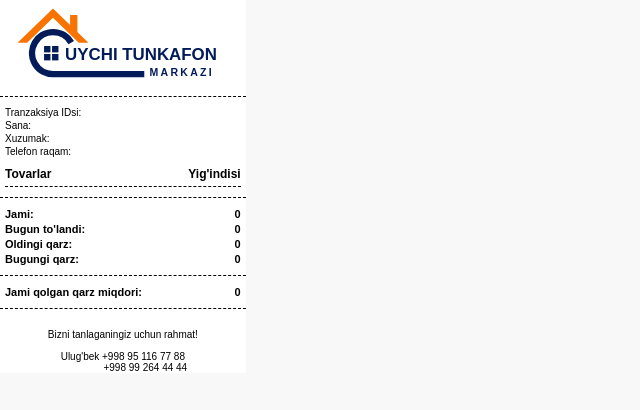
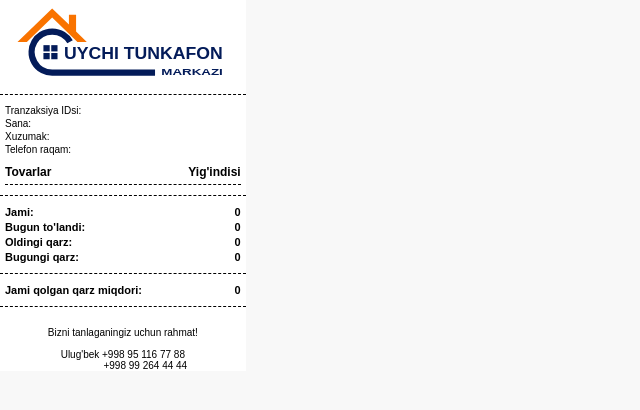
Before and after one commit to mukhammadrasuul/bahrom-aka-tunkafon4, a plain HTML site: page index.html in a window 1280 px wide. Shown: the whole page, without its empty margins (0-640 px from the left). Drawn offline with Linux system fonts and the light colour scheme.

Commit message:
Update index.html

```diff
--- a/index.html
+++ b/index.html
@@ -182,18 +182,18 @@
 
         var xuzumakName = getVal('xuzumak') || getVal('mijoz');
 
-        // Clean logo markup (uses "uychi tunkafon.jpg" if available, otherwise crisp SVG)
+        // Clean logo markup with locked text width so "N" never overflows the border
         var logoHtml = '<div class="receipt-logo">'
             + '<img src="uychi tunkafon.jpg" alt="Uychi Tunkafon Markazi" onerror="this.style.display=\'none\'; this.nextElementSibling.style.display=\'block\';" />'
-            + '<svg style="display:none;" viewBox="0 0 960 350" xmlns="http://www.w3.org/2000/svg">'
+            + '<svg style="display:none;" viewBox="0 0 980 350" xmlns="http://www.w3.org/2000/svg">'
             +   '<polygon points="20,170 175,20 250,92 250,48 282,48 282,123 330,170 288,170 175,60 62,170" fill="#F97300"/>'
-            +   '<path d="M 255 169 A 92 92 0 1 0 175 307 L 575 307" fill="none" stroke="#031B59" stroke-width="28" stroke-linecap="butt"/>'
+            +   '<path d="M 255 169 A 92 92 0 1 0 175 307 L 635 307" fill="none" stroke="#031B59" stroke-width="28" stroke-linecap="butt"/>'
             +   '<rect x="136" y="184" width="28" height="28" fill="#031B59"/>'
             +   '<rect x="171" y="184" width="28" height="28" fill="#031B59"/>'
             +   '<rect x="136" y="219" width="28" height="28" fill="#031B59"/>'
             +   '<rect x="171" y="219" width="28" height="28" fill="#031B59"/>'
-            +   '<text x="228" y="244" font-family="Arial, Helvetica, sans-serif" font-weight="900" font-size="74" fill="#031B59">UYCHI TUNKAFON</text>'
-            +   '<text x="598" y="316" font-family="Arial, Helvetica, sans-serif" font-weight="800" font-size="46" letter-spacing="10" fill="#031B59">MARKAZI</text>'
+            +   '<text x="228" y="244" textLength="710" lengthAdjust="spacingAndGlyphs" font-family="Arial, Helvetica, sans-serif" font-weight="900" font-size="70" fill="#031B59">UYCHI TUNKAFON</text>'
+            +   '<text x="663" y="318" textLength="275" lengthAdjust="spacingAndGlyphs" font-family="Arial, Helvetica, sans-serif" font-weight="800" font-size="44" fill="#031B59">MARKAZI</text>'
             + '</svg>'
             + '</div>';
 
```
